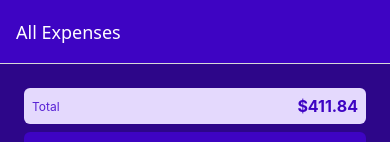
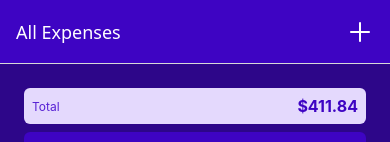
Before and after one commit to asnganje/expense-tracker-1, a React Native app: screen /AllExpenses in a window 390 px wide. Shown: the top 142 px of the page. Built offline with nearby package versions, Linux system fonts and the light colour scheme.

Commit message:
add icon and press logic for displaying manage expense screen

```diff
--- a/App.js
+++ b/App.js
@@ -7,19 +7,25 @@
 import { createNativeStackNavigator } from '@react-navigation/native-stack';
 import { GlobalStyles } from "./constants/styles"
 import {Ionicons} from "@expo/vector-icons"
+import IconButton from './components/UI/IconButton';
 
 const Stack = createNativeStackNavigator()
 
 const BottomTabs = createBottomTabNavigator()
 
-function ExpensesOverview() {
+function ExpensesOverview({ navigation }) {
   return <BottomTabs.Navigator screenOptions={{
     headerStyle:{
       backgroundColor: GlobalStyles.colors.primary500,
     },
     headerTintColor:"white",
     tabBarStyle: {backgroundColor: GlobalStyles.colors.primary500 },
-    tabBarActiveTintColor: GlobalStyles.colors.accent500
+    tabBarActiveTintColor: GlobalStyles.colors.accent500,
+    headerRight:({tintColor})=><IconButton
+    color={tintColor}
+    icon="add" size={32}
+    onPress={()=>navigation.navigate("ManageExpense")}
+    />
   }}>
     <BottomTabs.Screen
       name="RecentExpenses"
@@ -53,7 +59,7 @@
             component= {ExpensesOverview}
             options={{headerShown: false}}
           />
-          <Stack.Screen name="Manage Expense" component= {ManageExpense}/>
+          <Stack.Screen name="ManageExpense" component= {ManageExpense}/>
         </Stack.Navigator>
       </NavigationContainer>
     </>
--- a/components/ExpensesOutput/ExpenseItem.js
+++ b/components/ExpensesOutput/ExpenseItem.js
@@ -1,10 +1,20 @@
 import { Pressable, View, Text, StyleSheet } from "react-native";
 import { GlobalStyles } from "../../constants/styles"
 import { getFormattedDate } from "../../util/date";
+import { useNavigation } from "@react-navigation/native";
 
 function ExpenseItem({description, amount, date}) {
+  const navigation = useNavigation()
+  function expensePressHandler() {
+    navigation.navigate("ManageExpense")
+  }
+
   return(
-    <Pressable>
+    <Pressable
+      android_ripple={{color: "#cccccc"}}
+      onPress={expensePressHandler}
+      style={({ pressed })=> pressed ? styles.expensePressed : null }
+    >
       <View style={styles.expenseItem}>
         <View>
           <Text style={[styles.description, styles.textBase]}>{description}</Text>
@@ -49,5 +59,8 @@
   amount:{
     color:GlobalStyles.colors.primary500,
     fontWeight:"bold"
+  },
+  expensePressed:{
+    opacity:0.5
   }
 })
--- /dev/null
+++ b/components/UI/IconButton.js
@@ -0,0 +1,29 @@
+import { Ionicons } from "@expo/vector-icons"
+import { Pressable, StyleSheet, View } from "react-native";
+
+function IconButton({icon, size, color, onPress}) {
+  return <Pressable onPress={onPress}
+  android_ripple={{color:"#cccccc"}}
+    style={
+      ({pressed})=> pressed ? styles.pressed : null
+    }
+  >
+    <View style={styles.buttonContainer}>
+      <Ionicons name={icon} size={size} color={color}/>
+    </View>
+  </Pressable>
+}
+
+export default IconButton;
+
+const styles = StyleSheet.create({
+  buttonContainer:{
+    borderRadius:24,
+    padding:6,
+    marginHorizontal:8,
+    marginVertical:2
+  },
+  pressed:{
+    opacity:0.5
+  }
+})
```
